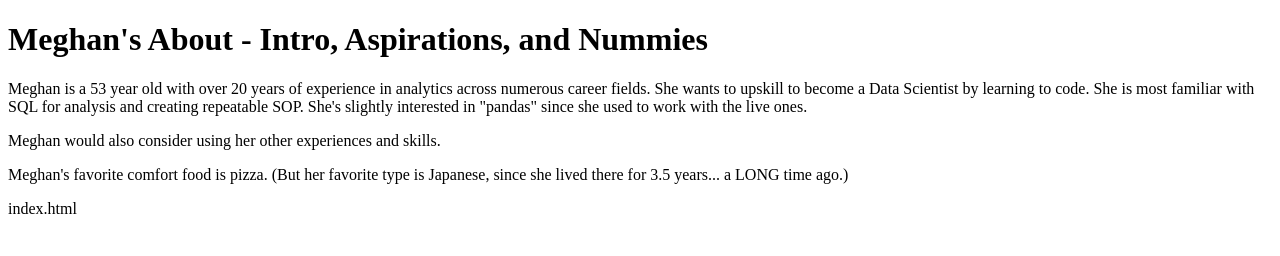
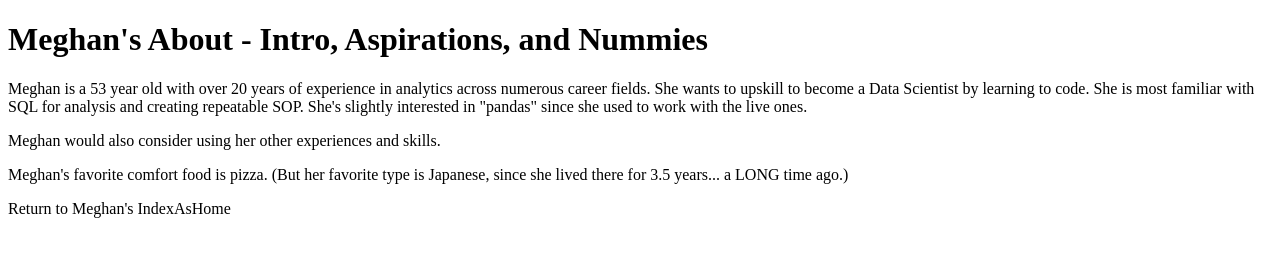
Before and after one commit to MegaMoonBear/ProgramChallenge, a plain HTML site: page about.html in a window 1280 px wide. Drawn offline with Linux system fonts and the light colour scheme.

Commit message:
Update about.html
Struggling to get active link on About page with 3rd from last line. Tried " <a href"https://megamoonbear.github.io/ProgramChallenge/index.html">Return to Meghan's IndexAsHome</a>"

Signed-off-by: MoonBear_Nagano <coachmeghancarr@gmail.com>

```diff
--- a/about.html
+++ b/about.html
@@ -16,6 +16,6 @@
     <p></p>
     <p>Meghan's favorite comfort food is pizza. (But her favorite type is Japanese, since she lived there for 3.5 years... a LONG time ago.) </p>
     <!-- Correct the link to the Homepage and Customize the Link Text -->
-    <a href"Return to Meghan's IndexAsHome">index.html</a>
+    <a href"https://megamoonbear.github.io/ProgramChallenge/index.html">Return to Meghan's IndexAsHome</a>
 </body>
 </html>
```
